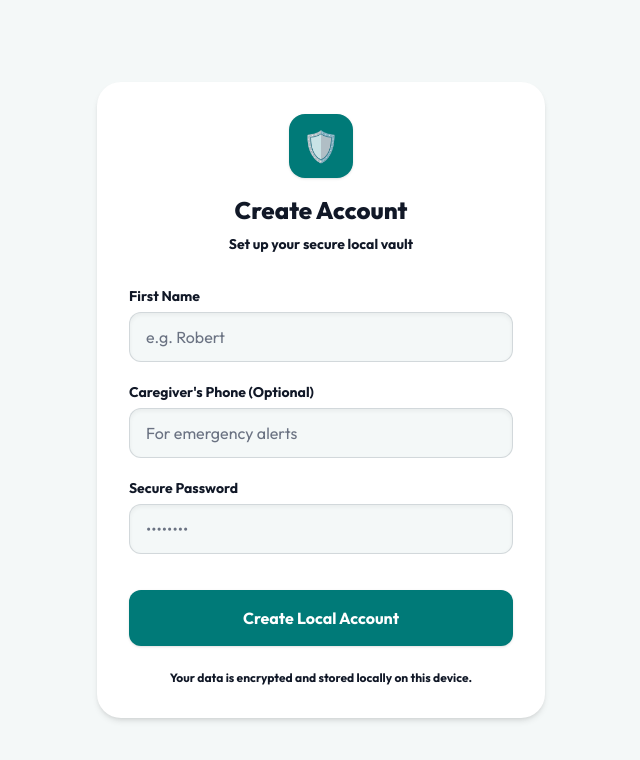
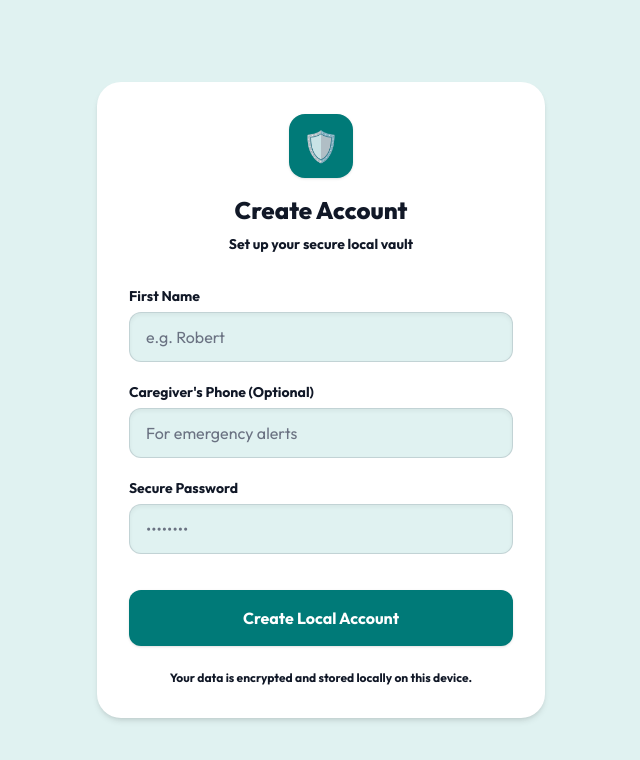
Before and after one commit to flyingmeai01-ship-it/SIH_Vector, a Next.js app in the folder frontend/: page /register in a window 1280 px wide. Shown: the top 760 px of the page, without its empty margins (319-959 px from the left). Built offline with nearby package versions, Linux system fonts and the light colour scheme.

Commit message:
feat: add splash screen and update soft teal background

```diff
--- a/frontend/src/app/globals.css
+++ b/frontend/src/app/globals.css
@@ -8,7 +8,7 @@
    ============================================ */
 
 @theme {
-  --color-elder-canvas: #F4F8F8;
+  --color-elder-canvas: #E0F2F1;
   --color-elder-card: #FFFFFF;
   --color-elder-navy: #0B1E28;
   --color-elder-teal: #007A78;
@@ -121,6 +121,26 @@ body {
   100% { background-position: 0% 50%; }
 }
 
+@keyframes splash-fade-out {
+  0% { opacity: 1; }
+  80% { opacity: 1; }
+  100% { opacity: 0; visibility: hidden; }
+}
+.animate-splash-fade-out {
+  animation: splash-fade-out 1.2s cubic-bezier(0.4, 0, 0.2, 1) forwards;
+}
+
+@keyframes splash-logo-pop {
+  0% { opacity: 0; transform: scale(0.5); }
+  30% { opacity: 1; transform: scale(1.1); }
+  50% { opacity: 1; transform: scale(1); }
+  80% { opacity: 1; transform: scale(1); }
+  100% { opacity: 0; transform: scale(1.2); }
+}
+.animate-splash-logo-pop {
+  animation: splash-logo-pop 1.2s cubic-bezier(0.4, 0, 0.2, 1) forwards;
+}
+
 /* Utility classes for animation delays */
 .delay-100 { animation-delay: 100ms; }
 .delay-200 { animation-delay: 200ms; }
--- a/frontend/src/app/page.js
+++ b/frontend/src/app/page.js
@@ -160,6 +160,16 @@ export default function Home() {
   const router = useRouter();
   const [greeting, setGreeting] = useState({ text: "Welcome", emoji: "👋" });
   const [profileName, setProfileName] = useState("");
+  const [showSplash, setShowSplash] = useState(false);
+
+  useEffect(() => {
+    if (!sessionStorage.getItem("care_splashed")) {
+      setShowSplash(true);
+      sessionStorage.setItem("care_splashed", "true");
+      const timer = setTimeout(() => setShowSplash(false), 1200);
+      return () => clearTimeout(timer);
+    }
+  }, []);
 
   useEffect(() => {
     const storedProfile = localStorage.getItem("care_profile");
@@ -245,6 +255,18 @@ export default function Home() {
 
   return (
     <main className="min-h-dvh flex flex-col relative bg-elder-canvas text-elder-text">
+      {/* ── Entry Splash Screen ─────────────── */}
+      {showSplash && (
+        <div className="fixed inset-0 z-[100] flex flex-col items-center justify-center bg-elder-canvas animate-splash-fade-out pointer-events-none">
+          <div className="animate-splash-logo-pop flex flex-col items-center">
+            <div className="w-24 h-24 sm:w-32 sm:h-32 rounded-3xl bg-elder-teal shadow-xl flex items-center justify-center mb-6">
+              <span className="text-5xl sm:text-7xl">🧠</span>
+            </div>
+            <h1 className="text-4xl sm:text-5xl font-black text-elder-navy tracking-tight">CARE</h1>
+          </div>
+        </div>
+      )}
+
       {/* ── Content Container ──────────────────── */}
       <div className="relative z-10 flex flex-col flex-1 w-full max-w-md md:max-w-3xl lg:max-w-5xl mx-auto px-5 sm:px-6 md:px-8 py-6 sm:py-8 md:py-12">
 
```
